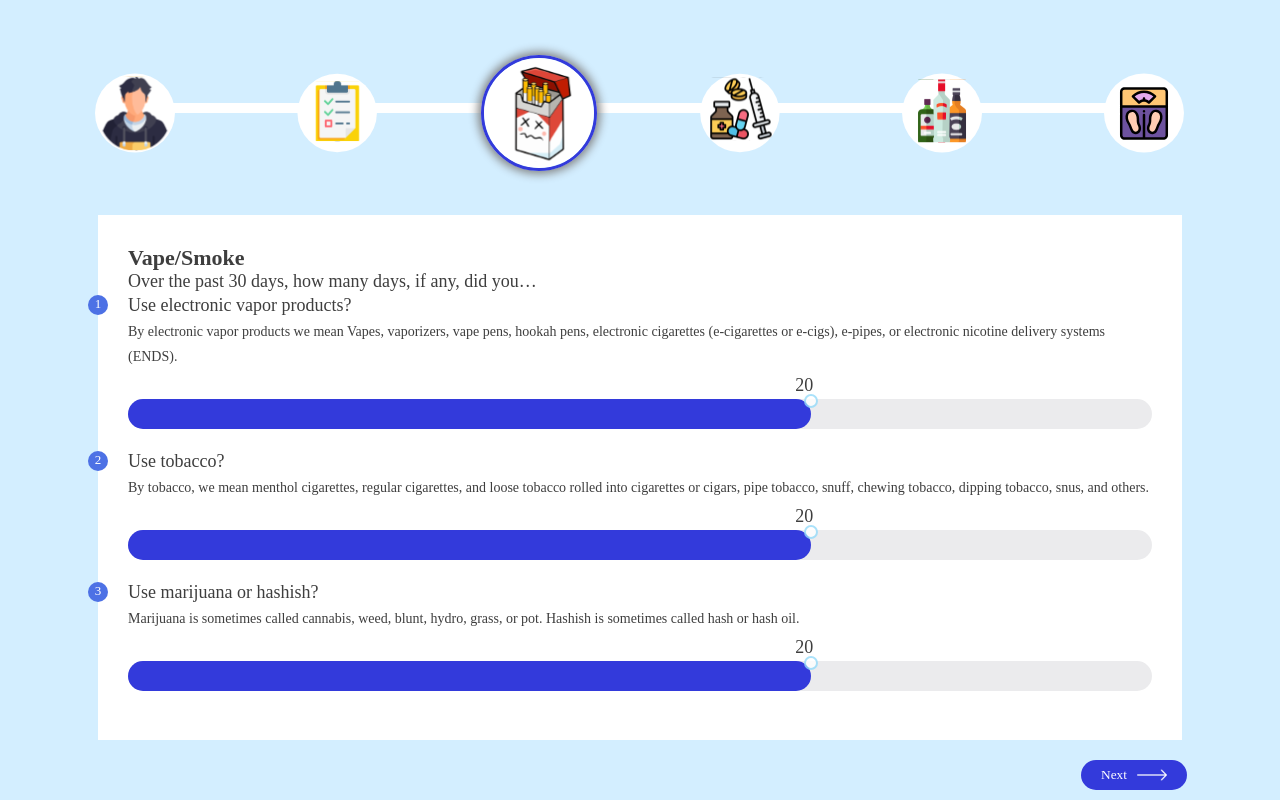
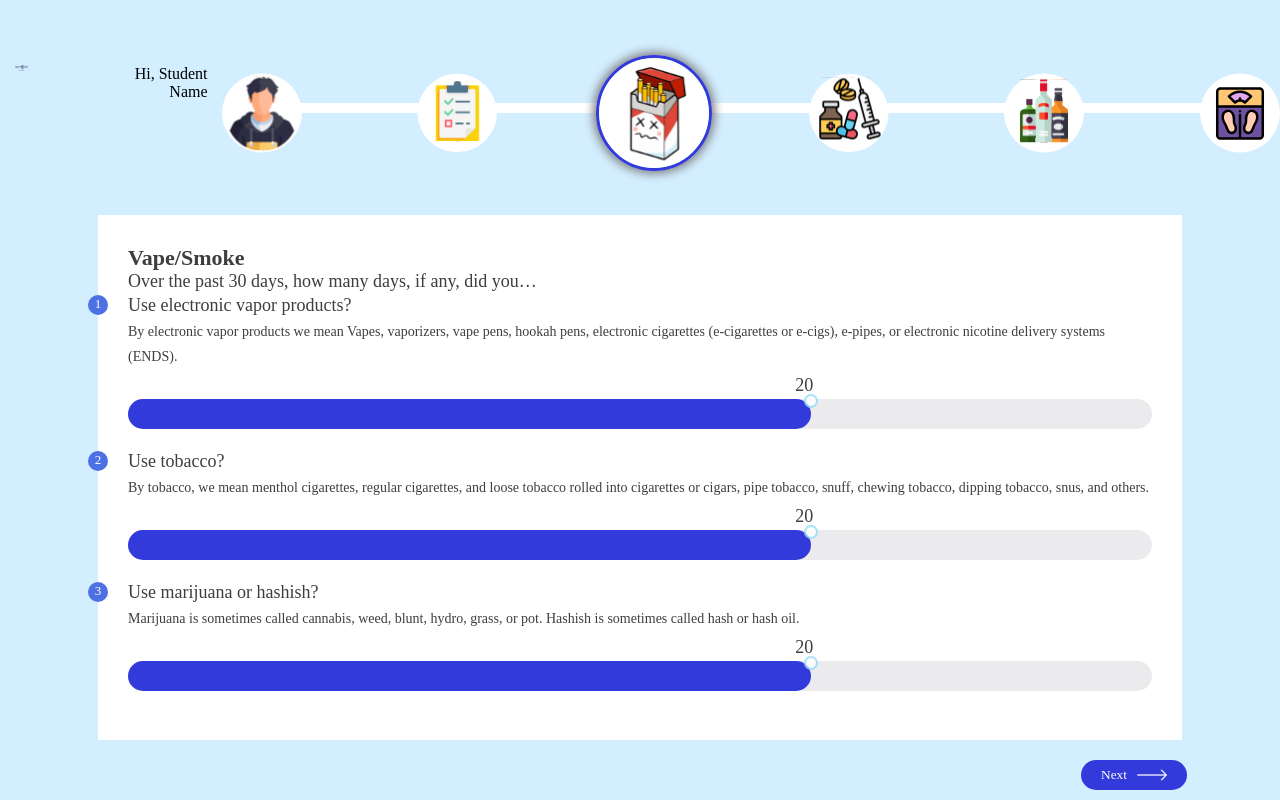
Before and after one commit to AshmiyaV/youth-gps, a React (Create React App) app: page /MI in a window 1280 px wide. Built offline with nearby package versions, Linux system fonts and the light colour scheme; a web font is replaced by a local one.

Commit message:
fixed progress bar margin issue and added student name and logo.

```diff
--- a/src/pages/ProgressBar.jsx
+++ b/src/pages/ProgressBar.jsx
@@ -7,6 +7,8 @@ import Vape from '../resources/vape.svg';
 import DrugsIcon from '../resources/drugsIcon.svg';
 import Alcohol from '../resources/alcohol.svg';
 import BAC from '../resources/bac.svg';
+import logo from '../resources/logo-new3.png';
+
 
 const ProgressBar = (props) => {
     const sections = [
@@ -38,6 +40,14 @@ const ProgressBar = (props) => {
     const selected = props.selected ? props.selected : "vape";
         return (
             <>
+            <div style={{display: 'grid', gridTemplateColumns: '50% 50%', padding: '15px'}}>
+                    <div style={{alignItems: 'left'}}>
+                        <img style={{float: 'left', marginLeft: '0',width: '14%'}} src={logo} ></img>
+                    </div>
+                    <div style={{fontSize: '16px', color: 'black', textAlign: 'right', fontFamily: 'Inder'}}>
+                        Hi, Student Name
+                    </div>
+                </div>
                 <Bar>
                   {sections.map((i, index) => {
                    return( <SectionDiv key={i.title}>
@@ -58,6 +68,7 @@ const Bar = styled.section`
 display: flex;
 width: 85%;
 justify-content: space-between;
+margin: auto;
 /* :nth-last-child(){ */
     div:last-child{
         width: fit-content;
```
